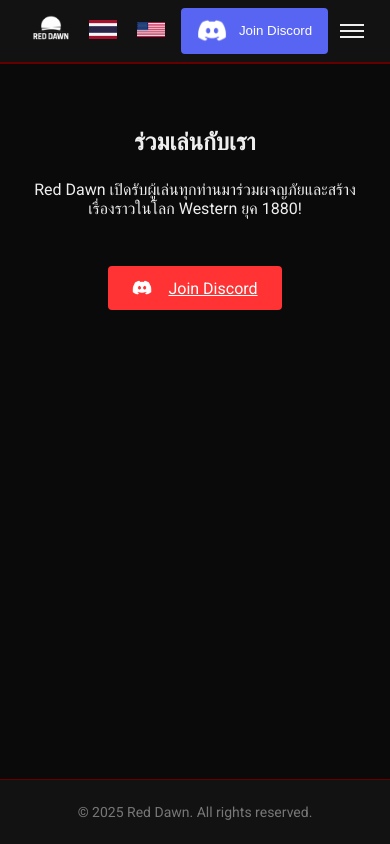
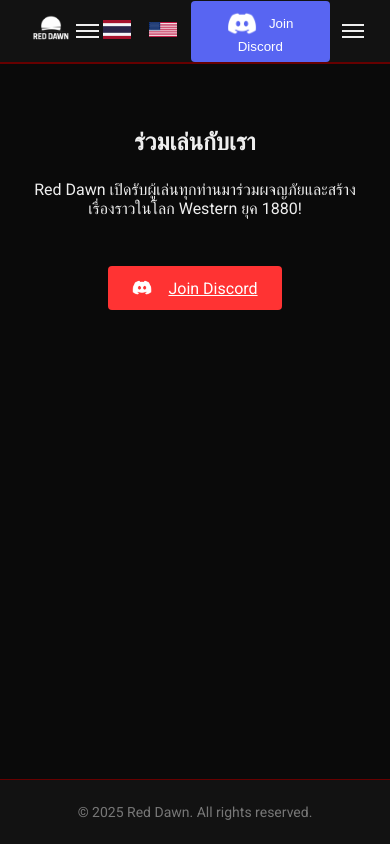
Before and after one commit to justone151/Red-Dawn-Web, a plain HTML site: page play.html in a window 390 px wide. Drawn offline with Linux system fonts and the light colour scheme.

Commit message:
Update play.html

```diff
--- a/play.html
+++ b/play.html
@@ -21,6 +21,13 @@
           <li><a href="play.html" class="nav__link"><span data-lang="th">เล่นกับเรา</span><span data-lang="en">Play with Us</span></a></li>
         </ul>
       </nav>
+         <!-- ปุ่ม Hamburger (nav-toggle) -->
+    <button class="nav-toggle" aria-label="Toggle menu">
+      <span></span>
+      <span></span>
+      <span></span>
+    </button>
+
       <div class="header__actions">
         <button class="btn--icon lang-btn" data-lang="th"><img src="images/thailand-flag.png" alt="TH"></button>
         <button class="btn--icon lang-btn" data-lang="en"><img src="images/us-flag.png" alt="EN"></button>
```
